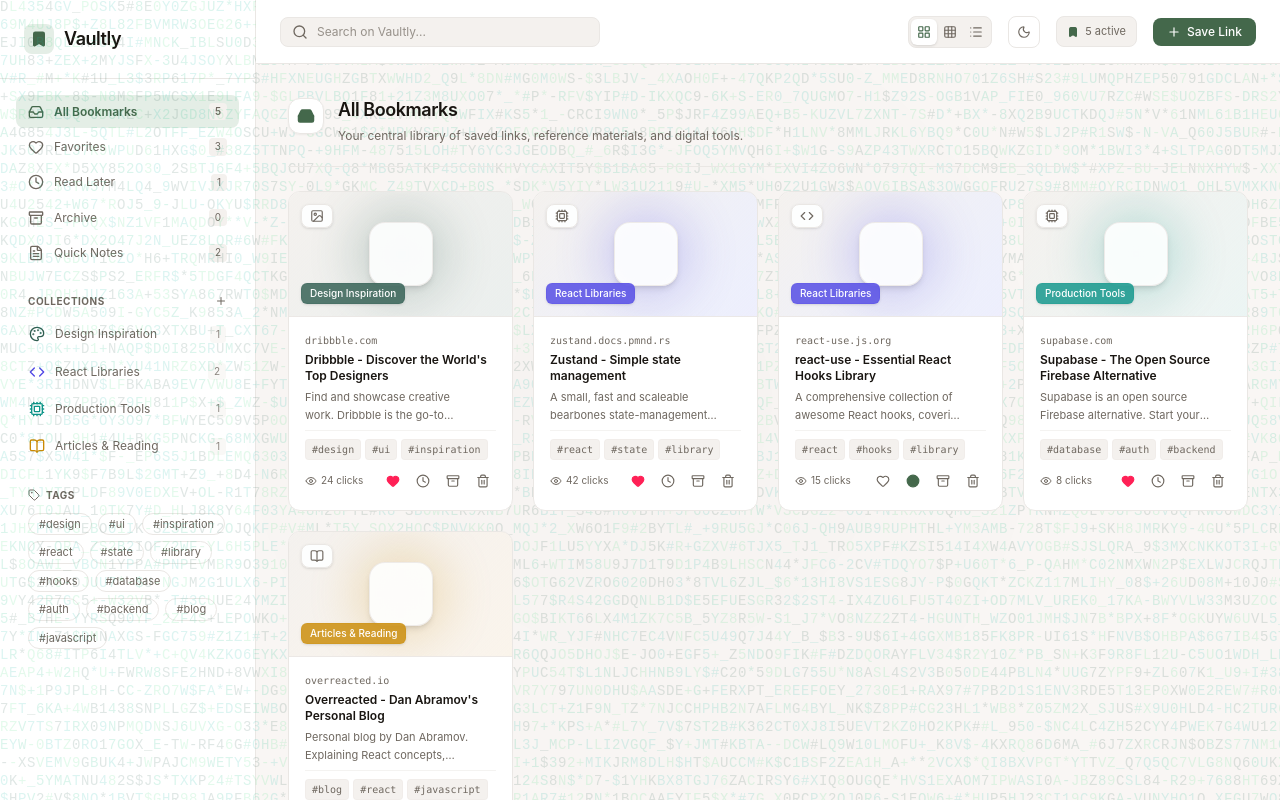
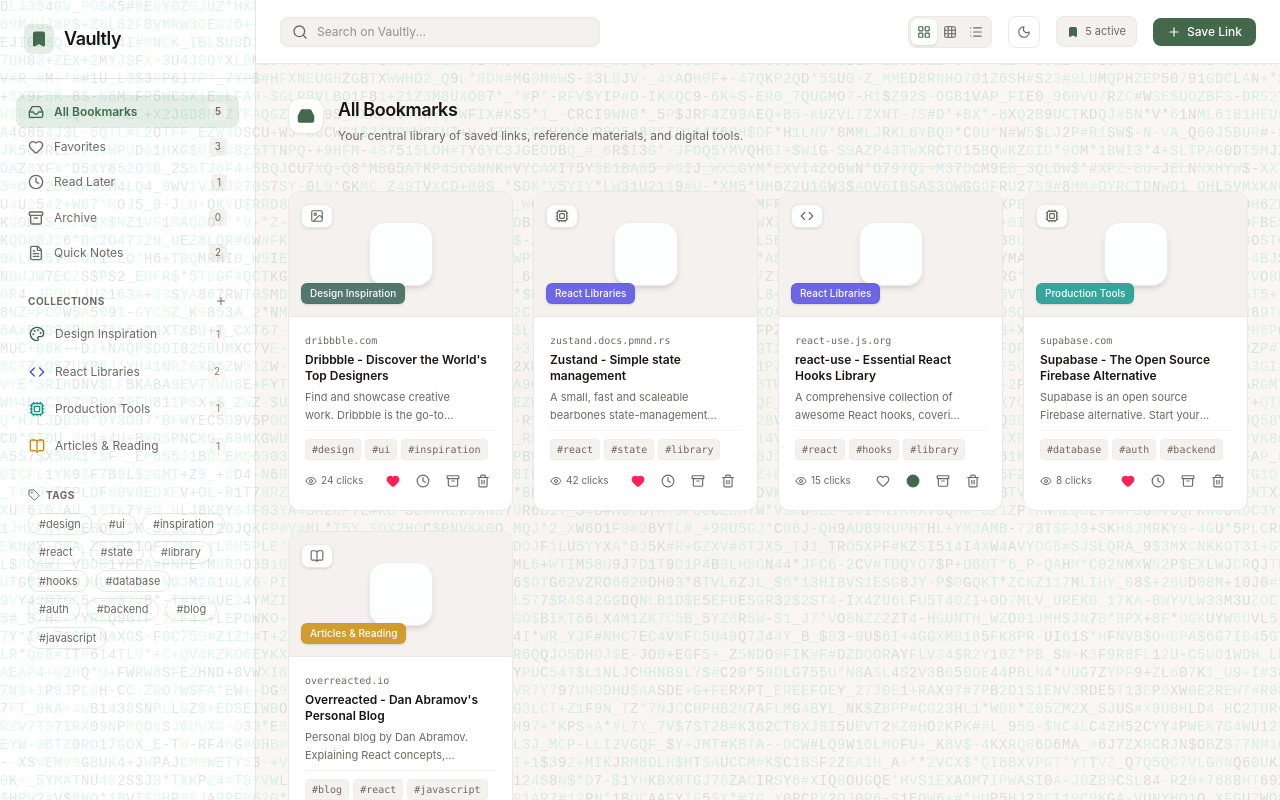
Before and after one commit to mccuistonweinfurterxi246-sketch/vaultly, a Next.js app: page /vaultly/ in a window 1280 px wide. Built offline with nearby package versions, Linux system fonts and the light colour scheme.

Commit message:
feat: auto generate background gradient from favicon

```diff
--- a/src/components/ui/BookmarkCard.tsx
+++ b/src/components/ui/BookmarkCard.tsx
@@ -270,15 +270,24 @@
       {/* Cover Image or Logo-Centric Header */}
       <div
         className="relative aspect-[16/9] w-full overflow-hidden flex items-center justify-center bg-surface-muted border-b border-border-custom/80"
-        style={{
-          background: `linear-gradient(135deg, var(--surface-muted) 0%, ${collection?.color ? `${collection.color}18` : 'var(--accent-soft)'} 100%)`
-        }}
       >
-        {/* Subtle background glow */}
-        <div
-          className="absolute w-24 h-24 rounded-full filter blur-xl opacity-20"
-          style={{ backgroundColor: collection?.color || 'var(--accent)' }}
-        />
+        {/* Dynamic Blurred Background (Auto Color from Icon) */}
+        {bookmark.faviconUrl ? (
+          <div className="absolute inset-0 z-0 pointer-events-none overflow-hidden flex items-center justify-center opacity-40 dark:opacity-20">
+            <img
+              src={bookmark.faviconUrl}
+              alt=""
+              className="w-full h-full object-cover scale-[3] blur-[40px]"
+              onError={(e) => { (e.target as HTMLImageElement).style.display = 'none'; }}
+            />
+          </div>
+        ) : (
+          /* Fallback background glow */
+          <div
+            className="absolute w-32 h-32 rounded-full filter blur-2xl opacity-20 z-0 pointer-events-none"
+            style={{ backgroundColor: collection?.color || 'var(--accent)' }}
+          />
+        )}
 
         {/* Floating Glassmorphic Logo Container */}
         <div className="relative z-10 w-16 h-16 rounded-2xl bg-surface/90 backdrop-blur-md border border-border-custom/80 shadow-md flex items-center justify-center group-hover:scale-105 transition-transform duration-300">
```
